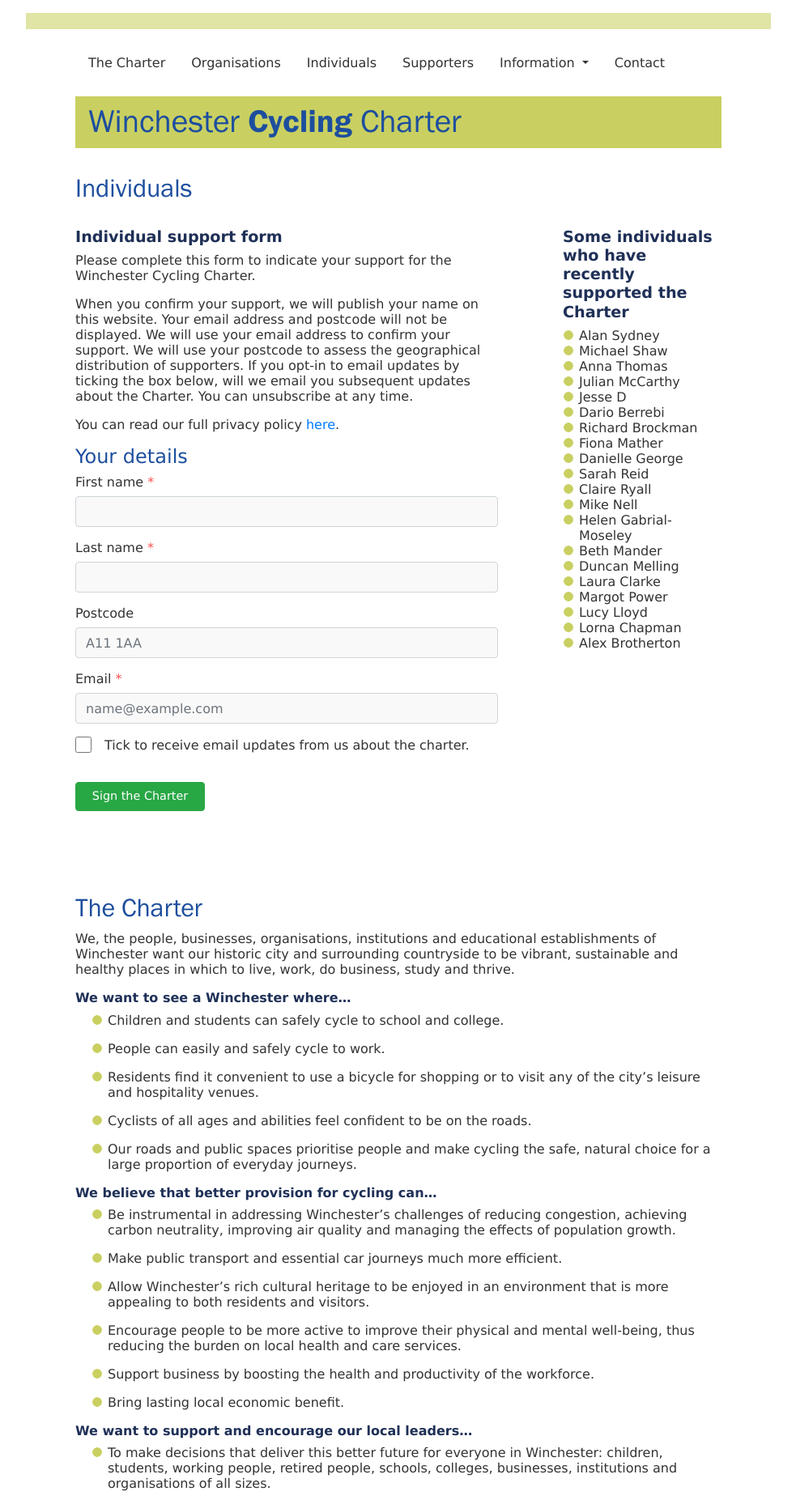
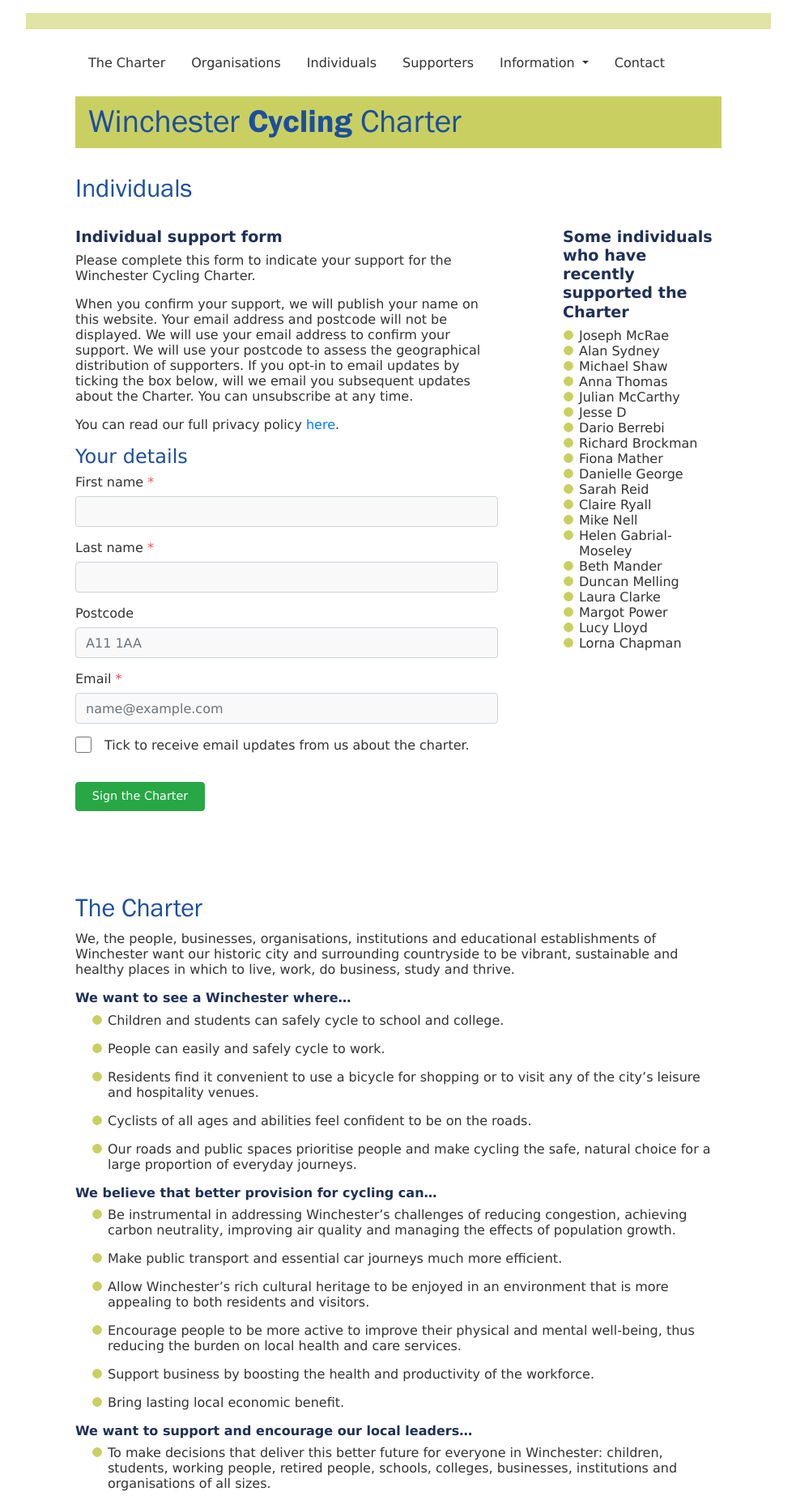
Before and after one commit to winchestercyclingcharter/winchestercyclingcharter.github.io, a Jekyll site: the page built from ind-page.md, in a window 1280 px wide. Shown: the whole page at 81% size, without its empty margins (148-1131 px from the left). Built offline with Jekyll 4.4.1, drawn with Linux system fonts in a browser that asks for light colours; nearby versions of some CDN libraries.

Commit message:
Update people.yml

```diff
--- a/_data/people.yml
+++ b/_data/people.yml
@@ -798,3 +798,4 @@ people:
 - { lastname: Mather, firstname: Fiona, dt: 20220428-125514-011564 }
 - { lastname: Shaw, firstname: Michael, dt: 20220521-090915-219154 }
 - { lastname: Sydney , firstname: Alan, dt: 20220522-212553-990511 }
+- { lastname: McRae, firstname: Joseph, dt: 20220525-181526-212339 }
```
